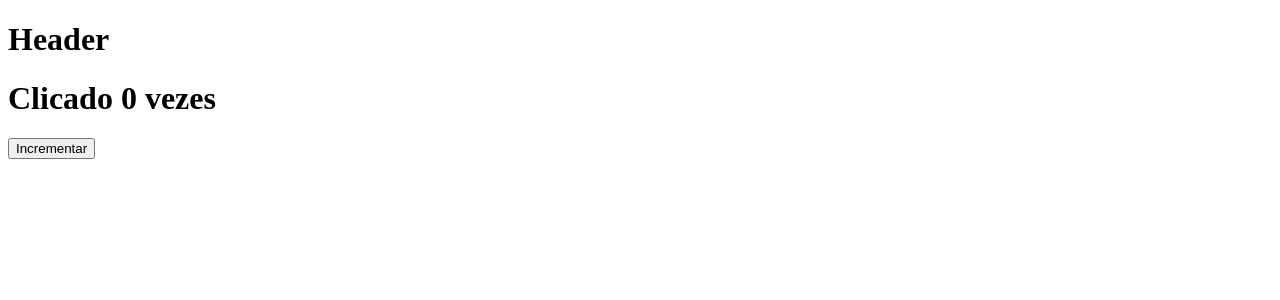
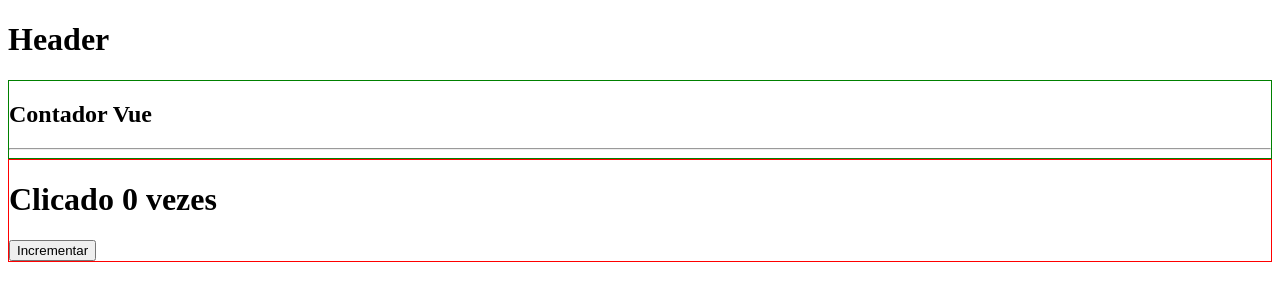
Before and after one commit to diegogit03/components-vuejs, a Vue app: page / in a window 1280 px wide. Shown: the top 300 px of the page. Built offline with nearby package versions, Linux system fonts and the light colour scheme.

Commit message:
styles modules and scoped

```diff
--- a/src/App.vue
+++ b/src/App.vue
@@ -1,18 +1,21 @@
 <template>
   <div>
     <app-header/>
+    <contador-info/>
     <app-contador/>
   </div>
 </template>
 
 <script>
+import AppHeader from './components/shared/AppHeader'
 import AppContador from './components/contador/AppContador'
-import AppHeader from './components/shared/AppHeader'
+import ContadorInfo from './components/contador/ContadorInfo'
 
 export default {
   components: {
     'app-contador': AppContador,
-    AppHeader
+    AppHeader,
+    ContadorInfo
   }
 }
 </script>
--- a/src/components/contador/AppContador.vue
+++ b/src/components/contador/AppContador.vue
@@ -1,5 +1,5 @@
 <template>
-  <div>
+  <div :class="$style.contador">
     <h1>Clicado {{ contador }} vezes</h1>
     <button @click="incrementar">Incrementar</button>
   </div>
@@ -16,6 +16,15 @@
     incrementar () {
       this.contador++
     }
+  },
+  created () {
+    console.log('CSS modules ', this.$style)
   }
 }
 </script>
+
+<style module>
+  .contador {
+    border: 1px solid red;
+  }
+</style>
--- /dev/null
+++ b/src/components/contador/ContadorInfo.vue
@@ -0,0 +1,12 @@
+<template>
+  <div>
+    <h2>Contador Vue</h2>
+    <hr>
+  </div>
+</template>
+
+<style scoped>
+  div {
+    border: 1px solid green;
+  }
+</style>
```
